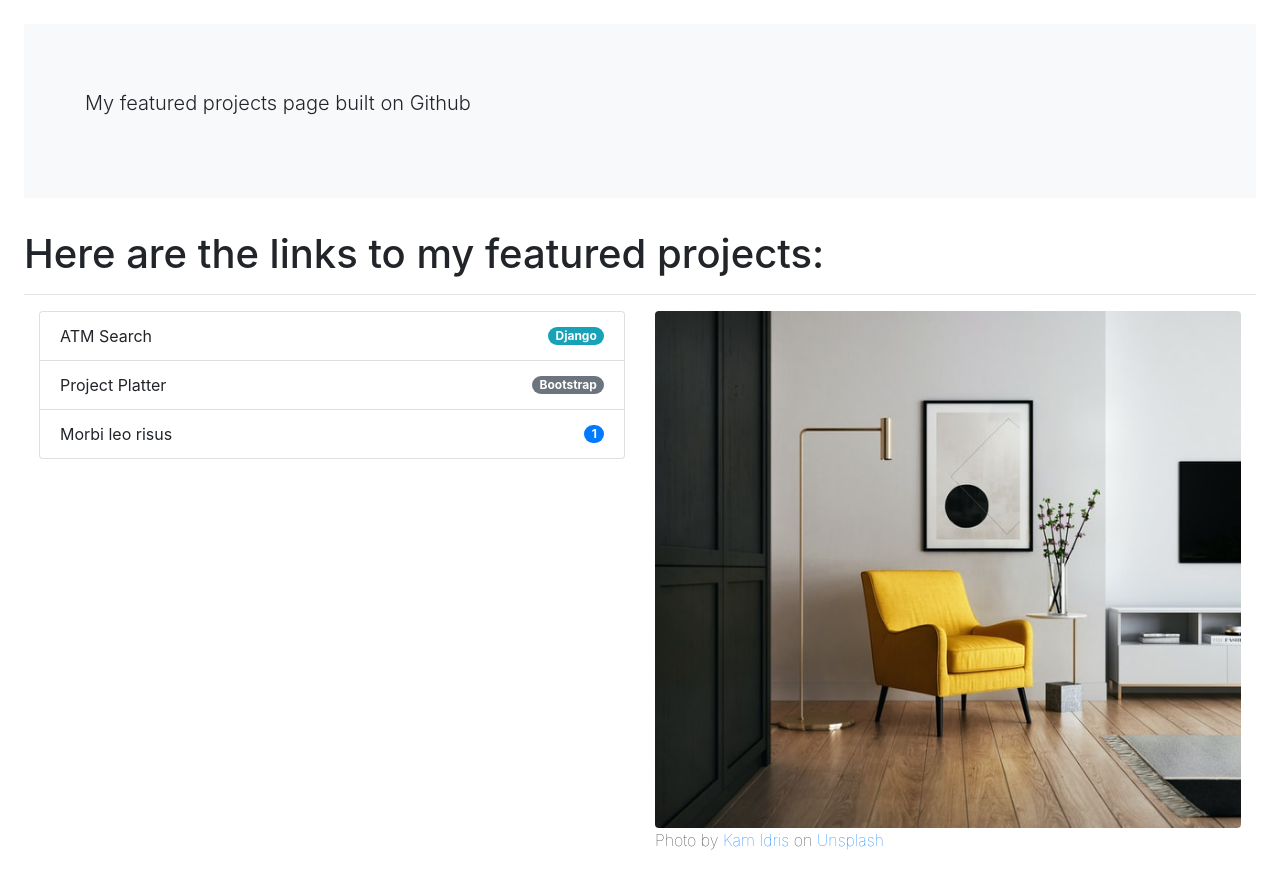
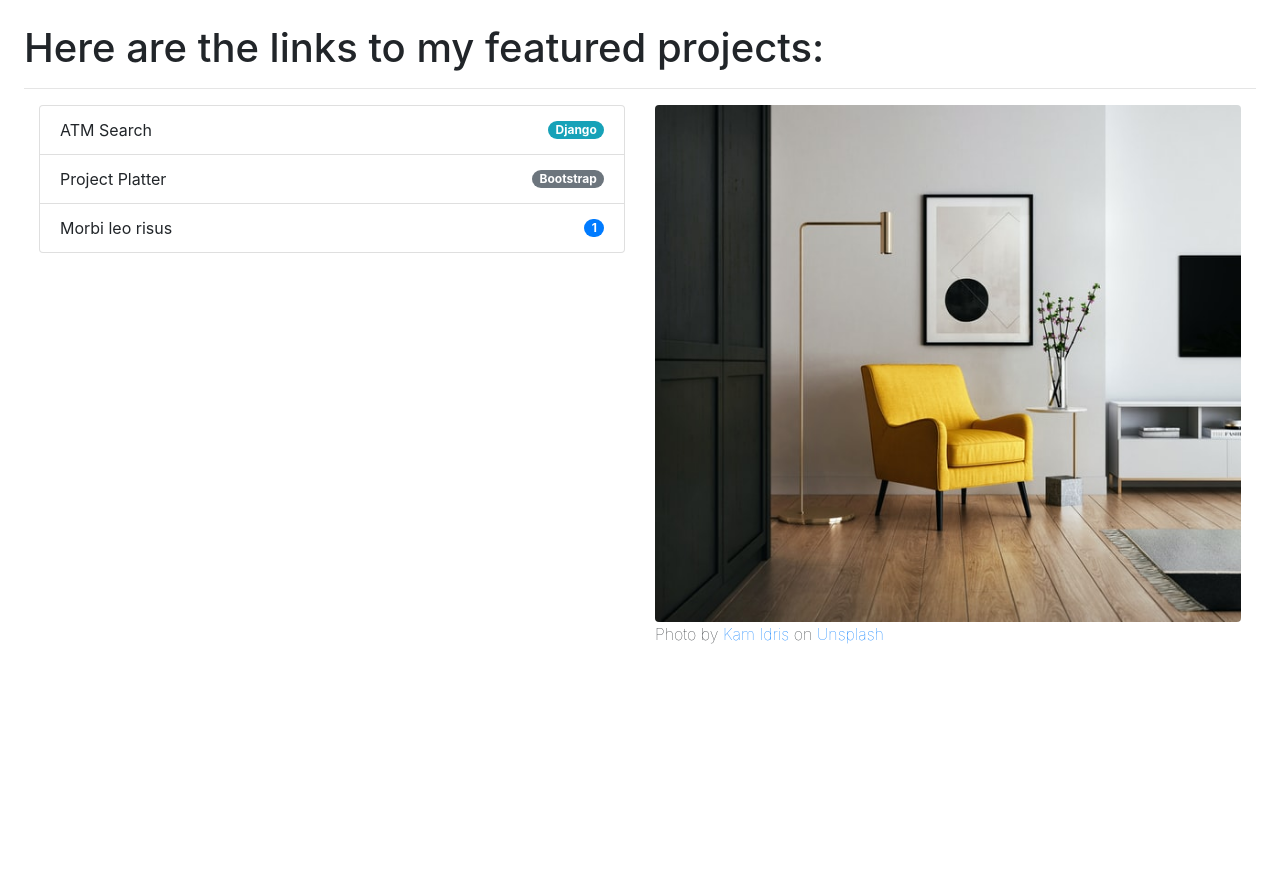
Before and after one commit to uznwokolo/featured, a plain HTML site: page index.html in a window 1280 px wide. After the commit the page ends 800 px from the top, so only its background shows below. Drawn offline with nearby package versions, Linux system fonts and the light colour scheme.

Commit message:
removed jumbotron altogether

```diff
--- a/index.html
+++ b/index.html
@@ -15,11 +15,7 @@
   </head>
 
   <body class="p-4">
-    <div class="jumbotron jumbotron-fluid bg-light">
-      <div class="container">
-        <p class="lead">My featured projects page built on Github</p>
-      </div>
-    </div>
+
     <h1 class="animate__animated animate__bounceInDown">Here are the links to my featured projects:</h1>
     <hr>
     <div class="container-fluid mt-1">
```
